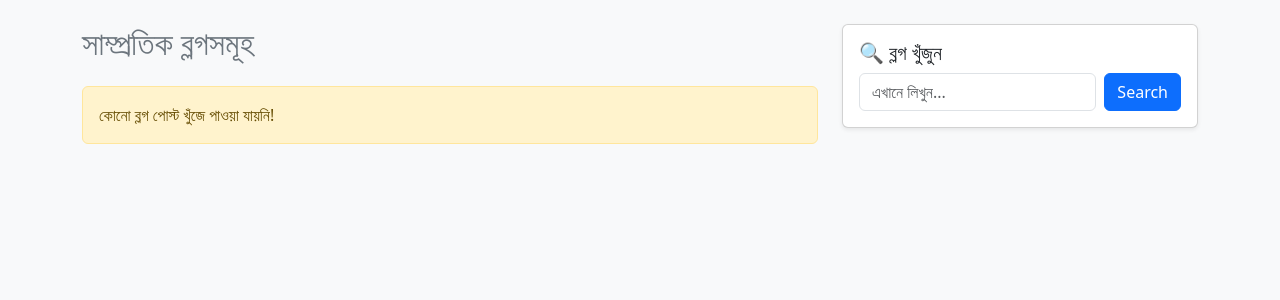
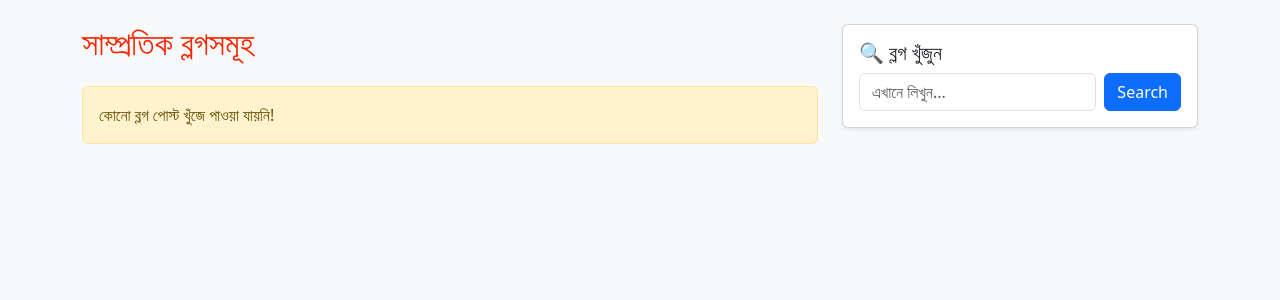
Before and after one commit to mobessir1997/firstblog, a Django app: template templates/blog/home.html in a window 1280 px wide. Shown: the part 56-356 px from the top of the page. Run offline with Django 5.2, Linux system fonts and the light colour scheme; the template is opened without the code that fills it, so the values that code supplies are empty; some libraries are stand-ins or nearby versions.

Commit message:
fix color

```diff
--- a/static/css/style.css
+++ b/static/css/style.css
@@ -18,5 +18,8 @@
         width: 100%;
     }
 }
-.text-secondary{--bs-text-opacity:1;color:rgba(var(--bs-secondary-rgb),var(--bs-text-opacity))!important}
-.text-primary{--bs-text-opacity:1;color:rgba(var(--bs-primary-rgb),var(--bs-text-opacity))!important}
+.text-secondary{
+    color:#f92400 !important}
+.text-primary{
+    color: #f28b00 !important
+}
--- a/templates/base.html
+++ b/templates/base.html
@@ -6,8 +6,9 @@
     <meta name="viewport" content="width=device-width, initial-scale=1.0">
 
     <title>{% block title %}My Blog{% endblock %}</title>
-    <link href="{% static 'css/style.css' %}" rel="stylesheet">
     <link href="{% static 'css/bootstrap.min.css' %}" rel="stylesheet">
+        <link href="{% static 'css/style.css' %}" rel="stylesheet">
+
 </head>
 <body class="bg-light">
 
```
